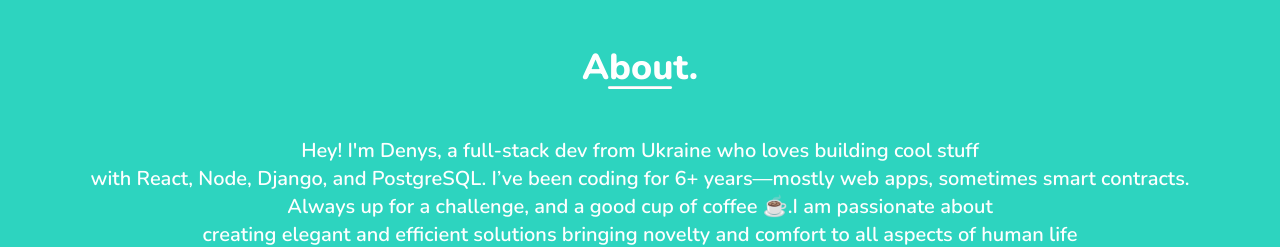
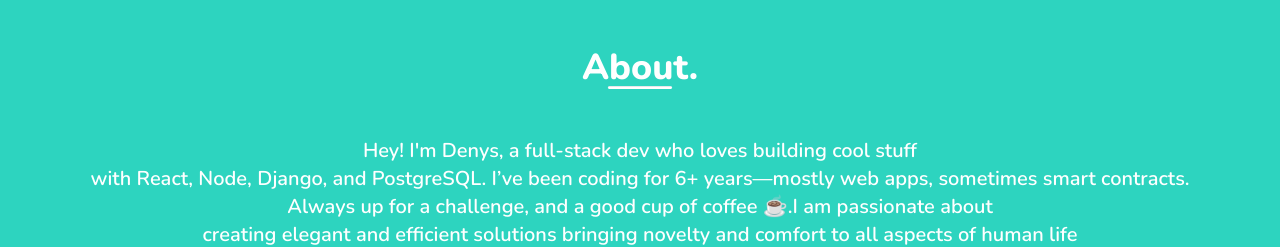
Before and after one commit to darktomcat119/portfolio-v2, a Next.js app: page / in a window 1280 px wide. Shown: the part 800-1047 px from the top of the page. Built offline with nearby package versions, Linux system fonts and the light colour scheme; no server answers.

Commit message:
fix: update about me content

```diff
--- a/src/components/about/About.tsx
+++ b/src/components/about/About.tsx
@@ -55,7 +55,7 @@ const About = () => {
           {/* first sentence */}
           <SmotionDiv>
             <p>
-            Hey! I'm Denys, a full-stack dev from Ukraine{' '}
+            Hey! I'm Denys, a full-stack dev {' '}
               <br className='hidden xxsm:block xsm:hidden' />who loves{' '}
               <br className='hidden xsm:block sm:hidden' /> building
               cool stuff <br className='hidden lg:block' /> with{' '}
```
